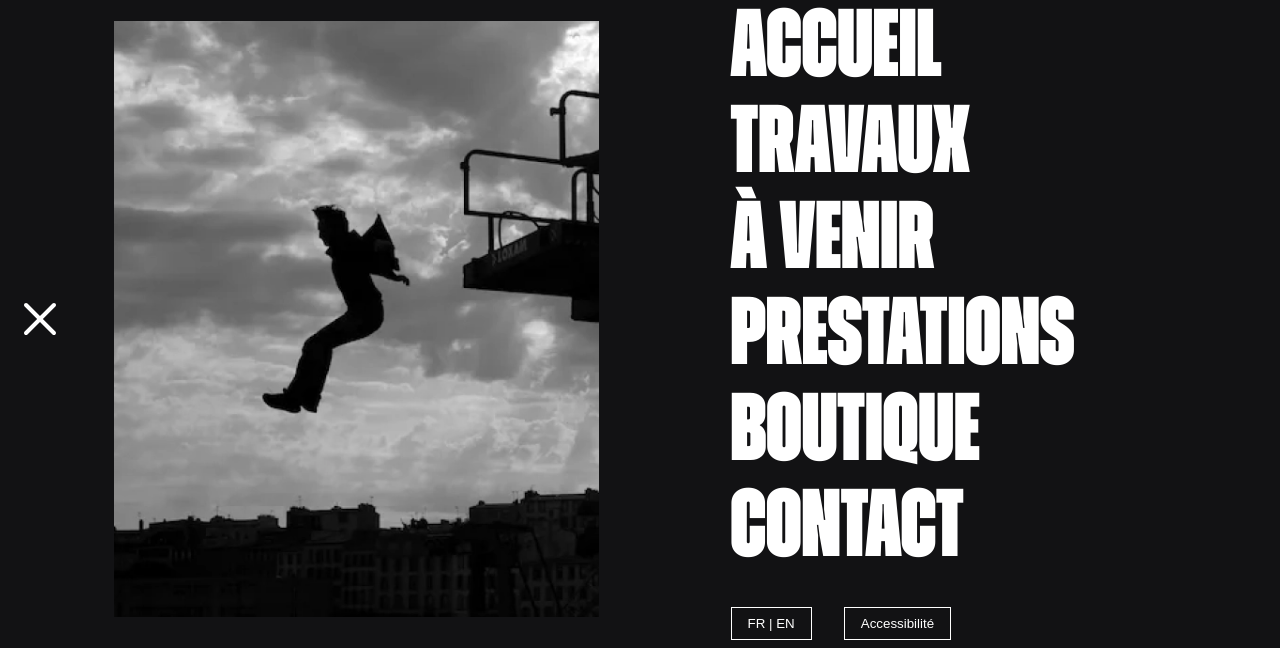
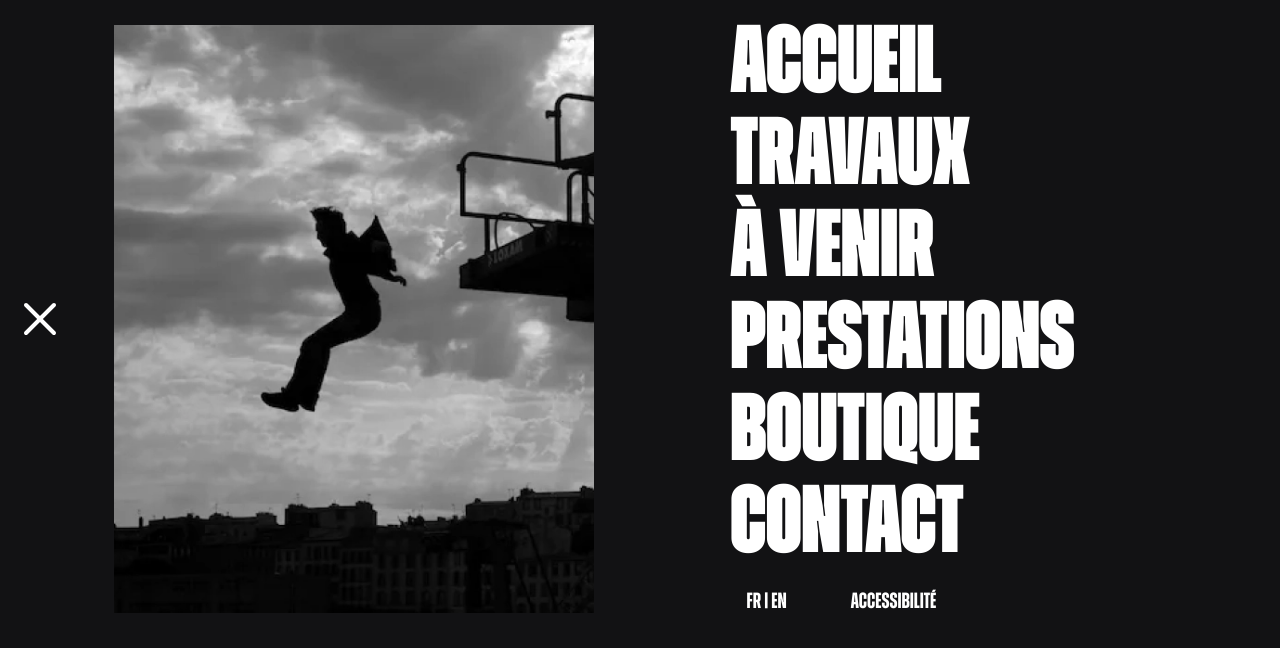
Before and after one commit to RemiRandlemanMagnum/portfolio-thierry-richard, a plain HTML site: page index.html in a window 1280 px wide. Both pictures are taken after a click on the button "Ouvrir le menu". Shown: the part 81-729 px from the top of the page. Drawn offline with Linux system fonts and the light colour scheme.

Commit message:
Finalisation CSS

```diff
--- a/assets/css/style.css
+++ b/assets/css/style.css
@@ -207,11 +207,17 @@ img {
 }
 .lang-switch,
 .access-btn {
-background: none;
-border: 1px solid var(--couleur-texte);
-color: var(--couleur-texte);
-padding: 0.5rem 1rem;
-cursor: pointer;
+    background: none;
+    font-family: var(--police-principale);
+    font-size: 1.375rem;
+    font-weight: 400;
+    border: none;
+    color: var(--couleur-texte);
+    padding: 0.5rem 1rem;
+    cursor: pointer;
+}
+.lang-switch:hover, .access-btn:hover{
+    text-decoration: underline;
 }
 .menu-socials {
     position: absolute;
@@ -320,6 +326,7 @@ flex-direction: column;
 body {
     overflow-x: auto;
     overflow-y: hidden;
+    height:100vh;
 }
 .logo-container {
     position: relative;
@@ -342,6 +349,7 @@ body {
 .container {
     flex-direction: row;
     height: 100vh;
+    overflow: hidden;
     width: max-content;
     overflow-x: auto; /* Permet le défilement horizontal */
     scroll-snap-type: x mandatory;
@@ -396,7 +404,7 @@ section {
 }
 
 .menu-image img {
-    width: 517px;
+    width: 480px;
     height: auto;
     object-fit: cover;
 }
@@ -418,11 +426,11 @@ section {
 }
 .nav-links li a {
     font-size: 6rem;
-    line-height: 96px;
+    line-height: 92px;
     letter-spacing: 10%;
 }
 .menu-extras {
-    margin-top: 2rem;
+    margin-top: 0.8rem;
     flex-direction: row;
     gap: 2rem;
 }
```
